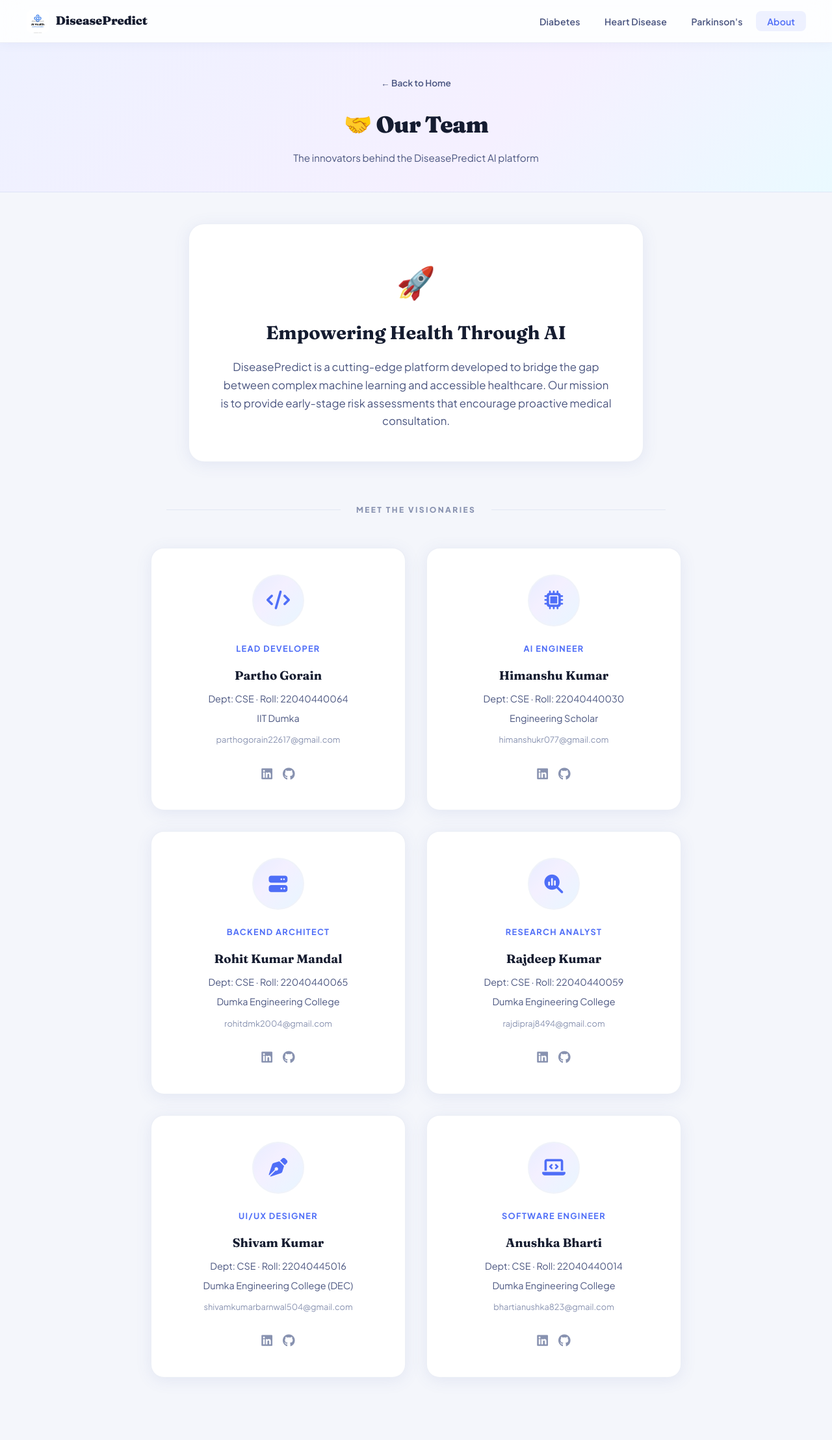
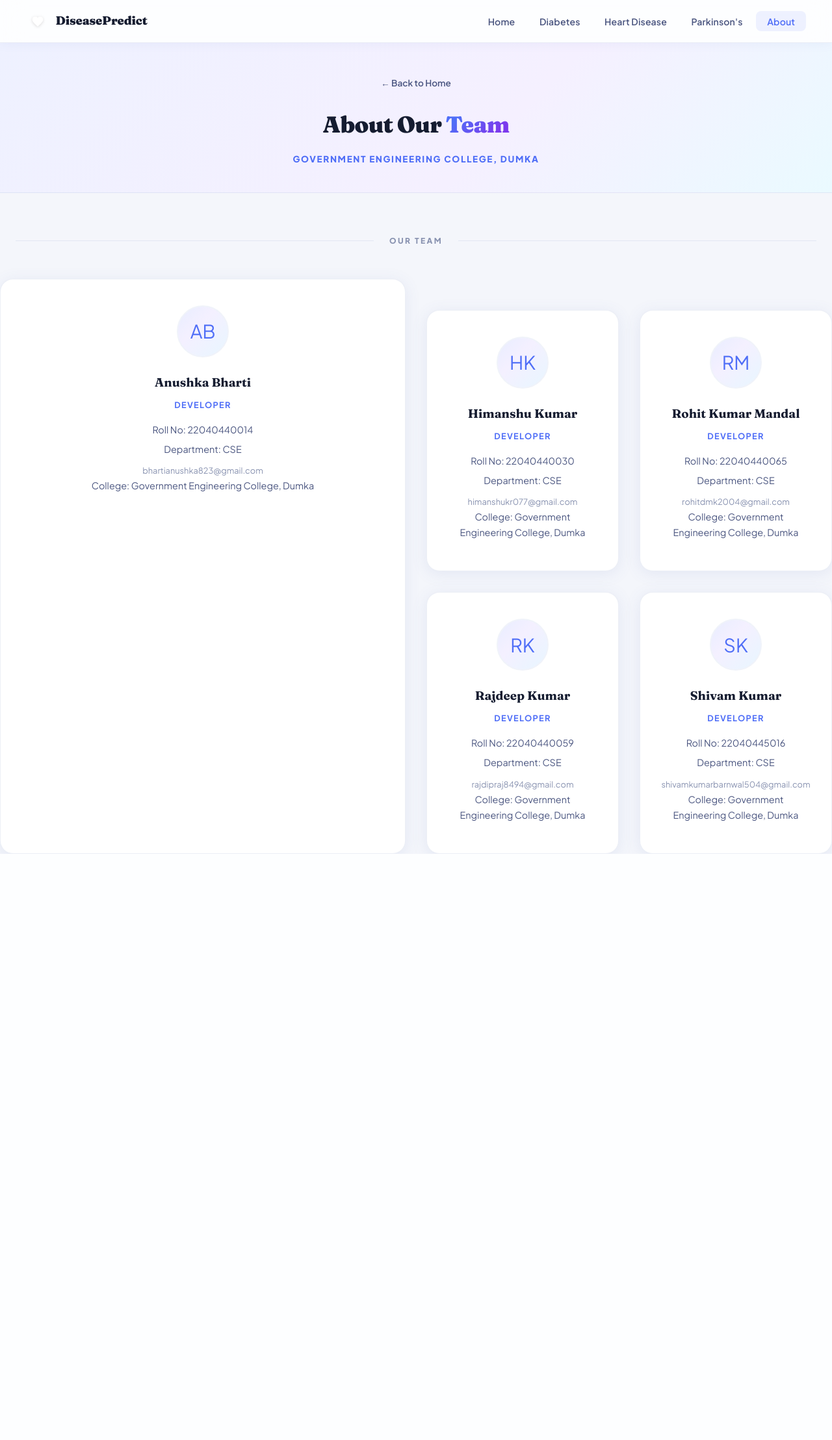
Before and after one commit to techforgeaisolution-star/health, a Flask app: page /about in a window 1280 px wide. Shown: the whole page at 65% size. After the commit the page ends 1314 px from the top, so only its background shows below. Run offline with Flask 3, Linux system fonts and the light colour scheme; parts of the project's set-up code (start-up, migrations or seed data) failed here and were passed over.

Commit message:
Initial commit

```diff
--- a/static/css/main.css
+++ b/static/css/main.css
@@ -357,6 +357,13 @@ nav {
   font-weight: 900;
   letter-spacing: -0.02em;
   color: var(--text);
+}
+
+.form-header h1 span {
+  background: linear-gradient(135deg, var(--accent) 20%, var(--accent2) 80%);
+  -webkit-background-clip: text;
+  -webkit-text-fill-color: transparent;
+  background-clip: text;
 }
 
 .form-header p {
@@ -787,7 +794,7 @@ footer {
   }
 
   .nav-links.active { transform: translateX(0); }
-  .nav-links a { font-size: 1.1rem; padding: 1rem; width: 100%; text-align: center; }
+  .nav-links a { font-size: 0.95rem; padding: 0.85rem; width: 100%; text-align: center; }
 
   .hero h1    { font-size: 2.4rem; }
   .result-actions { flex-direction: column; }
--- a/templates/about.html
+++ b/templates/about.html
@@ -1,27 +1,24 @@
 <!DOCTYPE html>
 <html lang="en">
 <head>
-  <meta charset="UTF-8"/>
-  <meta name="viewport" content="width=device-width, initial-scale=1.0"/>
-  <title>About Us — DiseasePredict</title>
-  <link rel="stylesheet" href="{{ url_for('static', filename='css/main.css') }}"/>
-  <link rel="stylesheet" href="https://cdnjs.cloudflare.com/ajax/libs/font-awesome/6.5.1/css/all.min.css"/>
+  <meta charset="UTF-8">
+  <meta name="viewport" content="width=device-width, initial-scale=1.0">
+  <title>About Us - DiseasePredict</title>
+  <link rel="stylesheet" href="{{ url_for('static', filename='css/main.css') }}">
 </head>
 <body>
-
   <nav>
-  <a class="nav-logo" href="/">
-    <span class="nav-logo-icon">
-      <img src="{{ url_for('static', filename='images.png') }}" alt="Logo">
-    </span>
-    DiseasePredict
+    <a href="/" class="nav-logo">
+      <div class="nav-logo-icon">
+        <svg viewBox="0 0 24 24" fill="white" style="width:20px;height:20px;"><path d="M12 21.35l-1.45-1.32C5.4 15.36 2 12.28 2 8.5 2 5.42 4.42 3 7.5 3c1.74 0 3.41.81 4.5 2.09C13.09 3.81 14.76 3 16.5 3 19.58 3 22 5.42 22 8.5c0 3.78-3.4 6.86-8.55 11.54L12 21.35z"/></svg>
+      </div>
+      <span>DiseasePredict</span>
     </a>
-  <button class="nav-toggle" id="navToggle" aria-label="Menu">
-    <span></span>
-    <span></span>
-    <span></span>
+    <button class="nav-toggle" id="navToggle">
+      <span></span><span></span><span></span>
     </button>
     <ul class="nav-links" id="navLinks">
+      <li><a href="/">Home</a></li>
       <li><a href="/diabetes">Diabetes</a></li>
       <li><a href="/heartdisease/">Heart Disease</a></li>
       <li><a href="/parkinsons/">Parkinson's</a></li>
@@ -31,122 +28,75 @@
 
   <div class="page-wrapper">
     <div class="form-header">
-    <a class="back-link" href="/">← Back to Home</a>
-    <h1>🤝 Our Team</h1>
-    <p>The innovators behind the DiseasePredict AI platform</p>
+      <a href="/" class="back-link">← Back to Home</a>
+      <h1>About Our <span>Team</span></h1>
+      <p style="color: var(--accent); font-weight: 800; text-transform: uppercase; letter-spacing: 0.12em; font-size: 0.85rem; margin-top: 0.75rem;">Government Engineering College, Dumka</p>
     </div>
 
-  <div class="form-container">
-    <!-- Mission Section -->
-    <div class="about-mission">
-      <div class="mission-icon">🚀</div>
-      <h2>Empowering Health Through AI</h2>
-      <p>
-        DiseasePredict is a cutting-edge platform developed to bridge the gap between complex machine learning and accessible healthcare.
-        Our mission is to provide early-stage risk assessments that encourage proactive medical consultation.
-      </p>
+
+
+      <div class="section-divider">Our Team</div>
+
+      <div class="team-grid">
+        <div class="team-card">
+          <div class="team-avatar">AB</div>
+          <h3>Anushka Bharti</h3>
+          <span class="team-role">Developer</span>
+          <p class="team-info">Roll No: 22040440014</p>
+          <p class="team-info">Department: CSE</p>
+          <a href="mailto:anushkabharti@gmail.com" class="team-email">bhartianushka823@gmail.com </a>
+           <p class="team-info">College: Government Engineering College, Dumka</p>
         </div>
 
-    <div class="section-divider">
-      <span>Meet the Visionaries</span>
+
+      <div class="team-grid">
+        <div class="team-card">
+          <div class="team-avatar">HK</div>
+          <h3>Himanshu Kumar</h3>
+          <span class="team-role">Developer</span>
+          <p class="team-info">Roll No: 22040440030</p>
+          <p class="team-info">Department: CSE</p>
+          <a href="mailto:himanshukr077@gmail.com" class="team-email">himanshukr077@gmail.com</a>
+          <p class="team-info">College: Government Engineering College, Dumka</p>
         </div>
 
-    <div class="team-grid">
-
-      <!-- Member 1 -->
         <div class="team-card">
-        <div class="team-avatar"><i class="fa-solid fa-code"></i></div>
-        <span class="team-role">Lead Developer</span>
-        <h3>Partho Gorain</h3>
-        <p class="team-info">Dept: CSE · Roll: 22040440064</p>
-        <p class="team-info">IIT Dumka</p>
-        <a href="mailto:parthogorain22617@gmail.com" class="team-email">parthogorain22617@gmail.com</a>
-        <div class="team-socials">
-          <a href="#"><i class="fa-brands fa-linkedin"></i></a>
-          <a href="#"><i class="fa-brands fa-github"></i></a>
-        </div>
+          <div class="team-avatar">RM</div>
+          <h3>Rohit Kumar Mandal</h3>
+          <span class="team-role">Developer</span>
+          <p class="team-info">Roll No: 22040440065</p>
+          <p class="team-info">Department: CSE</p>
+          <a href="mailto:rohitdmk2004@gmail.com" class="team-email">rohitdmk2004@gmail.com</a>
+          <p class="team-info">College: Government Engineering College, Dumka</p>
         </div>
 
-      <!-- Member 2 -->
         <div class="team-card">
-        <div class="team-avatar"><i class="fa-solid fa-microchip"></i></div>
-        <span class="team-role">AI Engineer</span>
-        <h3>Himanshu Kumar</h3>
-        <p class="team-info">Dept: CSE · Roll: 22040440030</p>
-        <p class="team-info">Engineering Scholar</p>
-        <a href="mailto:himanshukr077@gmail.com" class="team-email">himanshukr077@gmail.com</a>
-        <div class="team-socials">
-          <a href="#"><i class="fa-brands fa-linkedin"></i></a>
-          <a href="#"><i class="fa-brands fa-github"></i></a>
-        </div>
+          <div class="team-avatar">RK</div>
+          <h3>Rajdeep Kumar</h3>
+          <span class="team-role">Developer</span>
+          <p class="team-info">Roll No: 22040440059</p>
+          <p class="team-info">Department: CSE</p>
+          <a href="mailto:rajdipraj8494@gmail.com" class="team-email">rajdipraj8494@gmail.com</a>
+          <p class="team-info">College: Government Engineering College, Dumka</p>
         </div>
 
-      <!-- Member 3 -->
         <div class="team-card">
-        <div class="team-avatar"><i class="fa-solid fa-server"></i></div>
-        <span class="team-role">Backend Architect</span>
-        <h3>Rohit Kumar Mandal</h3>
-        <p class="team-info">Dept: CSE · Roll: 22040440065</p>
-        <p class="team-info">Dumka Engineering College</p>
-        <a href="mailto:rohitdmk2004@gmail.com" class="team-email">rohitdmk2004@gmail.com</a>
-        <div class="team-socials">
-          <a href="#"><i class="fa-brands fa-linkedin"></i></a>
-          <a href="#"><i class="fa-brands fa-github"></i></a>
+          <div class="team-avatar">SK</div>
+          <h3>Shivam Kumar</h3>
+          <span class="team-role">Developer</span>
+          <p class="team-info">Roll No: 22040445016</p>
+          <p class="team-info">Department: CSE</p>
+          <a href="mailto:shivamkumarbarnwal504@gmail.com" class="team-email">shivamkumarbarnwal504@gmail.com</a>
+          <p class="team-info">College: Government Engineering College, Dumka</p>
         </div>
-      </div>
-
-      <!-- Member 4 -->
-      <div class="team-card">
-        <div class="team-avatar"><i class="fa-solid fa-magnifying-glass-chart"></i></div>
-        <span class="team-role">Research Analyst</span>
-        <h3>Rajdeep Kumar</h3>
-        <p class="team-info">Dept: CSE · Roll: 22040440059</p>
-        <p class="team-info">Dumka Engineering College</p>
-        <a href="mailto:rajdipraj8494@gmail.com" class="team-email">rajdipraj8494@gmail.com</a>
-        <div class="team-socials">
-          <a href="#"><i class="fa-brands fa-linkedin"></i></a>
-          <a href="#"><i class="fa-brands fa-github"></i></a>
-        </div>
-      </div>
-
-      <!-- Member 5 -->
-      <div class="team-card">
-        <div class="team-avatar"><i class="fa-solid fa-pen-nib"></i></div>
-        <span class="team-role">UI/UX Designer</span>
-        <h3>Shivam Kumar</h3>
-        <p class="team-info">Dept: CSE · Roll: 22040445016</p>
-        <p class="team-info">Dumka Engineering College (DEC)</p>
-        <a href="mailto:shivamkumarbarnwal504@gmail.com" class="team-email">shivamkumarbarnwal504@gmail.com</a>
-        <div class="team-socials">
-          <a href="#"><i class="fa-brands fa-linkedin"></i></a>
-          <a href="#"><i class="fa-brands fa-github"></i></a>
-        </div>
-      </div>
-
-      <!-- Member 6 -->
-      <div class="team-card">
-        <div class="team-avatar"><i class="fa-solid fa-laptop-code"></i></div>
-        <span class="team-role">Software Engineer</span>
-        <h3>Anushka Bharti</h3>
-        <p class="team-info">Dept: CSE · Roll: 22040440014</p>
-        <p class="team-info">Dumka Engineering College</p>
-        <a href="mailto:bhartianushka823@gmail.com" class="team-email">bhartianushka823@gmail.com</a>
-        <div class="team-socials">
-          <a href="#"><i class="fa-brands fa-linkedin"></i></a>
-          <a href="#"><i class="fa-brands fa-github"></i></a>
-        </div>
-      </div>
-
       </div>
     </div>
   </div>
 
   <script>
-  const navToggle = document.getElementById('navToggle');
-  const navLinks = document.getElementById('navLinks');
-  navToggle.addEventListener('click', () => {
-    navToggle.classList.toggle('active');
-    navLinks.classList.toggle('active');
+    document.getElementById('navToggle').addEventListener('click', function() {
+      this.classList.toggle('active');
+      document.getElementById('navLinks').classList.toggle('active');
     });
   </script>
 </body>
```
Lines whose indentation alone changed are shown as unchanged.
